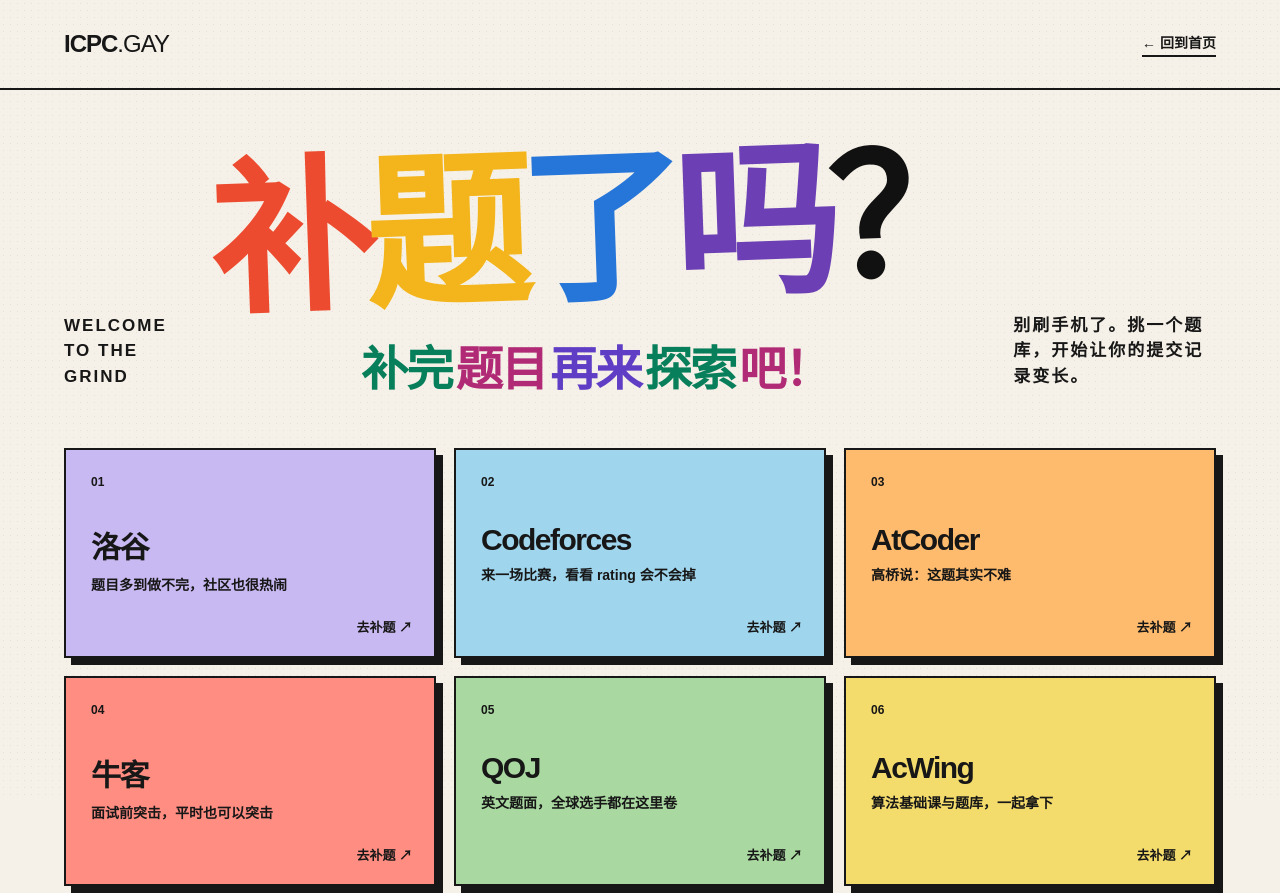
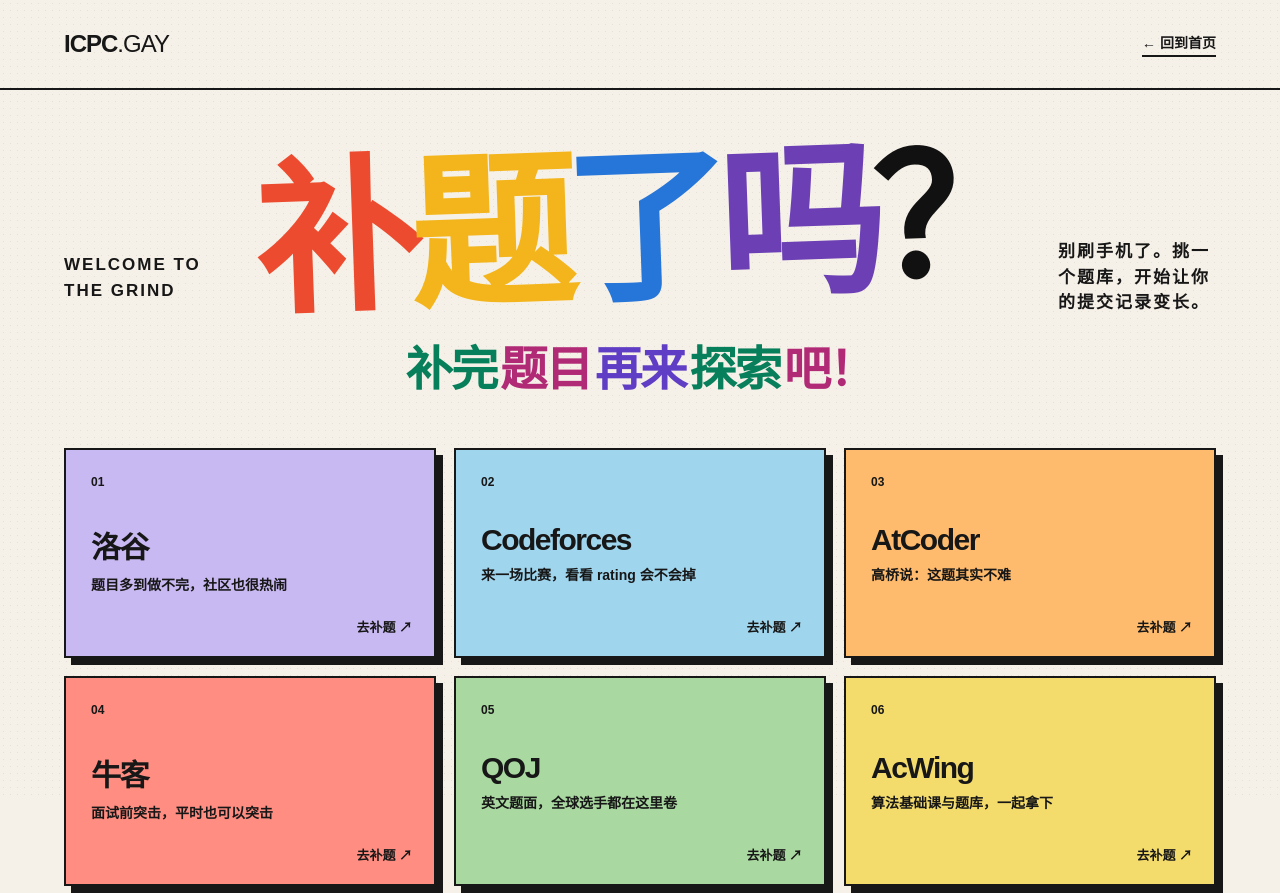
Before and after one commit to icpc-gay/website, a plain HTML site: page explore.html in a window 1280 px wide. Shown: the top 893 px of the page. Drawn offline with Linux system fonts and the light colour scheme.

Commit message:
fix(ui): beautify

```diff
--- a/explore.css
+++ b/explore.css
@@ -45,8 +45,9 @@ body::before {
 .back-link:hover { color: #ed4b2f; border-color: #ed4b2f; }
 
 .explore-main { position: relative; z-index: 1; width: min(1160px, 90vw); margin: 0 auto; padding: 76px 0 90px; flex: 1; }
-.intro { display: flex; align-items: end; justify-content: space-between; gap: 32px; margin-bottom: 55px; }
-.intro-copy { flex: 1 1 auto; }
+.intro { display: grid; grid-template-columns: 1fr auto 1fr; align-items: center; gap: 32px; margin-bottom: 55px; }
+.intro-copy { text-align: center; }
+.intro > p:last-child { justify-self: end; }
 .eyebrow { margin: 0 0 20px; font-size: 12px; font-weight: 900; letter-spacing: 2px; }
 h1 { margin: 0 0 50px 0; ; font-size: clamp(74px, 13vw, 174px); line-height: .78; letter-spacing: -12px; font-weight: 1000; transform: rotate(-2deg); white-space: nowrap; }
 h1 span:nth-child(1) { color: #ed4b2f; } h1 span:nth-child(2) { color: #f3b51b; } h1 span:nth-child(3) { color: #2675d8; } h1 span:nth-child(4) { color: #6c40b4; } h1 b { color: #111; }
```
